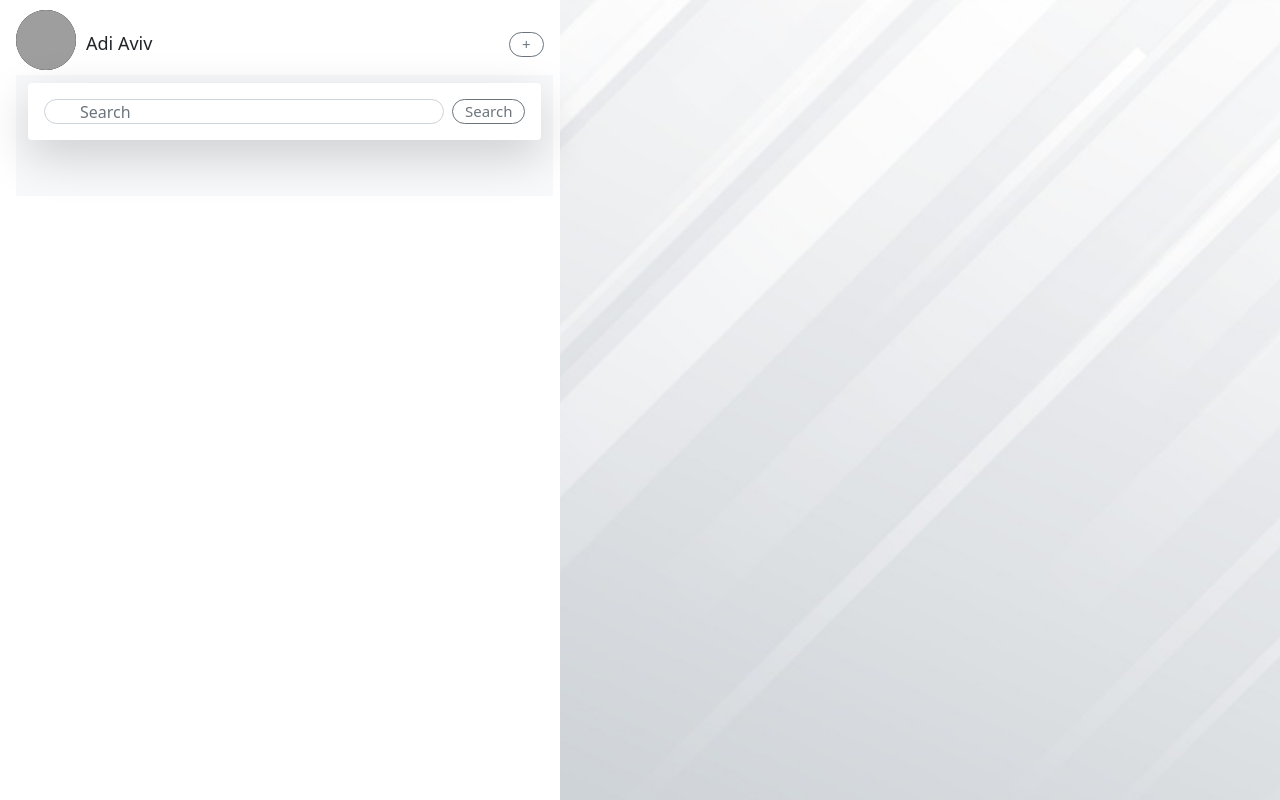
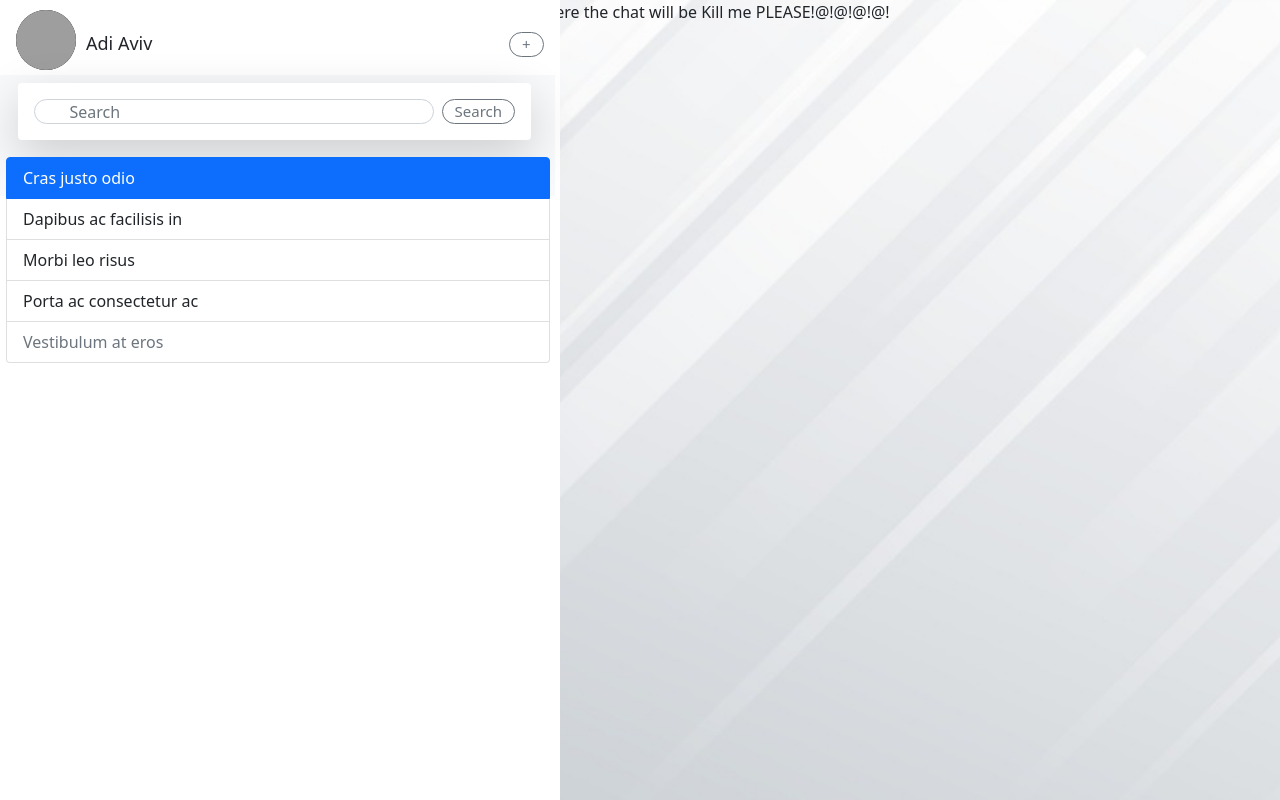
Before and after one commit to guybenr/WhatsAppWeb, a React (Create React App) app: page /Chat in a window 1280 px wide. Shown: the top 800 px of the page. Built offline with nearby package versions, Linux system fonts and the light colour scheme; grey boxes are pictures that could not be loaded.

Commit message:
CSS changes on the chat screen

```diff
--- a/src/chatScreen/chatScreen.js
+++ b/src/chatScreen/chatScreen.js
@@ -3,32 +3,16 @@ import { Link, useNavigate } from "react-router-dom";
 import ErrorModal from "../errorModal/ErrorModal";
 
 
-
-function newChat() {
-    return (
-        <div class="custom-model-main">
-            <div class="custom-model-inner">
-                <div class="close-btn">×</div>
-                <div class="custom-model-wrap">
-                    <div class="pop-up-content-wrap">
-                        <h2>Have a nice day!</h2>
-                        <p>This is message box popup that revealed on button click.</p>
-                    </div>
-                </div>
-            </div>
-            <div class="bg-overlay"></div>
-    </div>
-    );
-}
-
 function chatScreen(props) {
     return (
+        <div class="row">
+            <div class="col-5 sm">
                 <div className="chatDetails">
                     <div className="circleProfile">
                         <img src="https://loremflickr.com/400/400"></img>
                     </div>
                     <div className="MyName position-relative">Adi Aviv
-            <button class="addChat btn btn-outline-secondary position-absolute bottom-0 end-0" type="submit" onClick="newChat()">+</button>
+                        <button class="addChat btn btn-outline-secondary position-absolute bottom-0 end-0" type="submit" >+</button>
                     </div>
                     <div>
                         <nav class="navbar navbar-light bg-light searchBox">
@@ -40,8 +24,22 @@ function chatScreen(props) {
                             </div>
                         </nav>
                     </div>
+                    <ul class="list-group users-list">
+                        <a href="#" class="list-group-item list-group-item-action active">
+                            Cras justo odio
+                        </a>
+                        <button type="button" class="list-group-item list-group-item-action">Dapibus ac facilisis in</button>
+                        <button type="button" class="list-group-item list-group-item-action">Morbi leo risus</button>
+                        <button type="button" class="list-group-item list-group-item-action">Porta ac consectetur ac</button>
+                        <button type="button" class="list-group-item list-group-item-action" disabled>Vestibulum at eros</button>
+                    </ul>
+                </div>
+            </div>
+            <div class="col">
+                Here the chat will be Kill me PLEASE!@!@!@!@!
+            </div>
+        </div>
 
-        </div>
     );
 }
 
--- a/src/index.css
+++ b/src/index.css
@@ -100,6 +100,7 @@ body {
   width: 560px;
   height: 1200px;
   padding-left: 16px;
+  position: fixed;
 }
 
 .circleProfile {
@@ -147,3 +148,13 @@ img {
   margin: 1px 3% 0px 1%;
   font: bold;
 }
+
+.navbar{
+  right: 5px;
+}
+
+.users-list{
+  position: relative;
+  top: 100px;
+  right: 10px;
+}
--- a/src/registerScreen/RegisterScreen.js
+++ b/src/registerScreen/RegisterScreen.js
@@ -46,7 +46,8 @@ function RegisterScreen(props) {
             setBodyMassage("Please confirm your password.");
             return;
         }
-        if((password.length < 8 || password.length > 20 || !(password.match("^[A-Za-z0-9]+$")))) { // test if password contain only letter and number using regex
+        // test if password contain only letter and number using regex
+        if((password.length < 8 || password.length > 20 || !(password.match("^[A-Za-z0-9]+$")))) {
             setShowError(true);
             setBodyMassage("Your password must be 8-20 characters long," +
                             " contain letters and numbers, and must not contain spaces, special characters, or emoji.");
```
Lines whose indentation alone changed are shown as unchanged.
